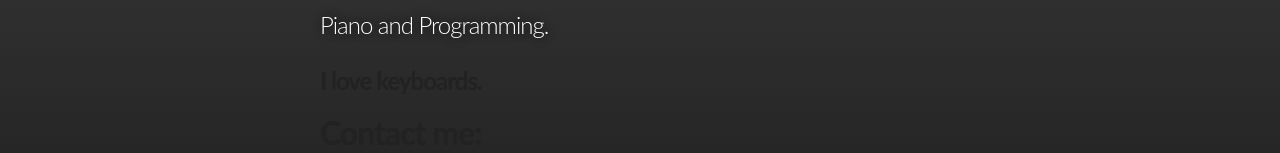
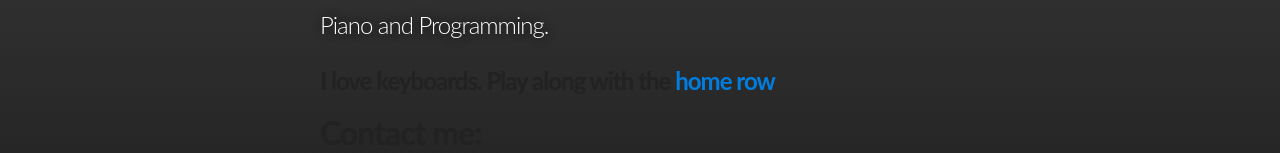
Before and after one commit to sammcgrail/streampcwebsite, a website built with Parcel: page src/index.html in a window 1280 px wide. Shown: the part 494-647 px from the top of the page. Built offline with nearby package versions, Linux system fonts and the light colour scheme; files whose address does not match are found by name.

Commit message:
ok take a break

```diff
--- a/src/index.html
+++ b/src/index.html
@@ -77,7 +77,9 @@
     <header class="inner">
       <h1 id="project_title">Sam McGrail</h1>
       <h2 id="project_tagline">Piano and Programming.</h2>
-      <h3>I love keyboards.<h3>
+
+      <h3>I love keyboards. Play along with the <a href="https://en.wikipedia.org/wiki/Touch_typing#Home_row" class="tooltip">home row<span class="tooltiptext">Use ASDFGHJKL</span></a></h3>
+
 
       <h2>Contact me:</h2>
       <a href="mailto:sammcgrail@gmail.com"><i class="fa fa-paper-plane fa-2x"></i></a> &nbsp;&nbsp;
```
